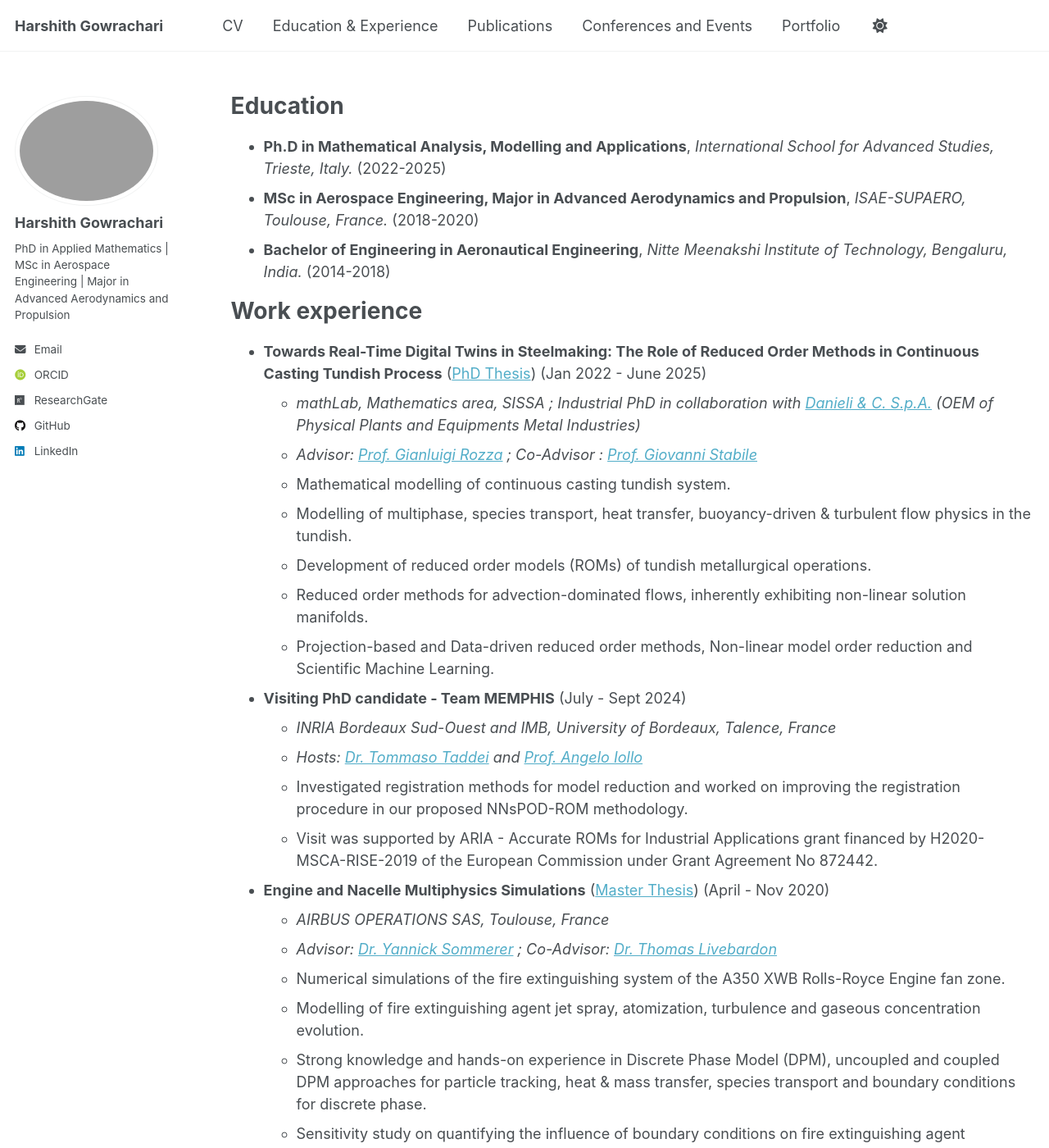
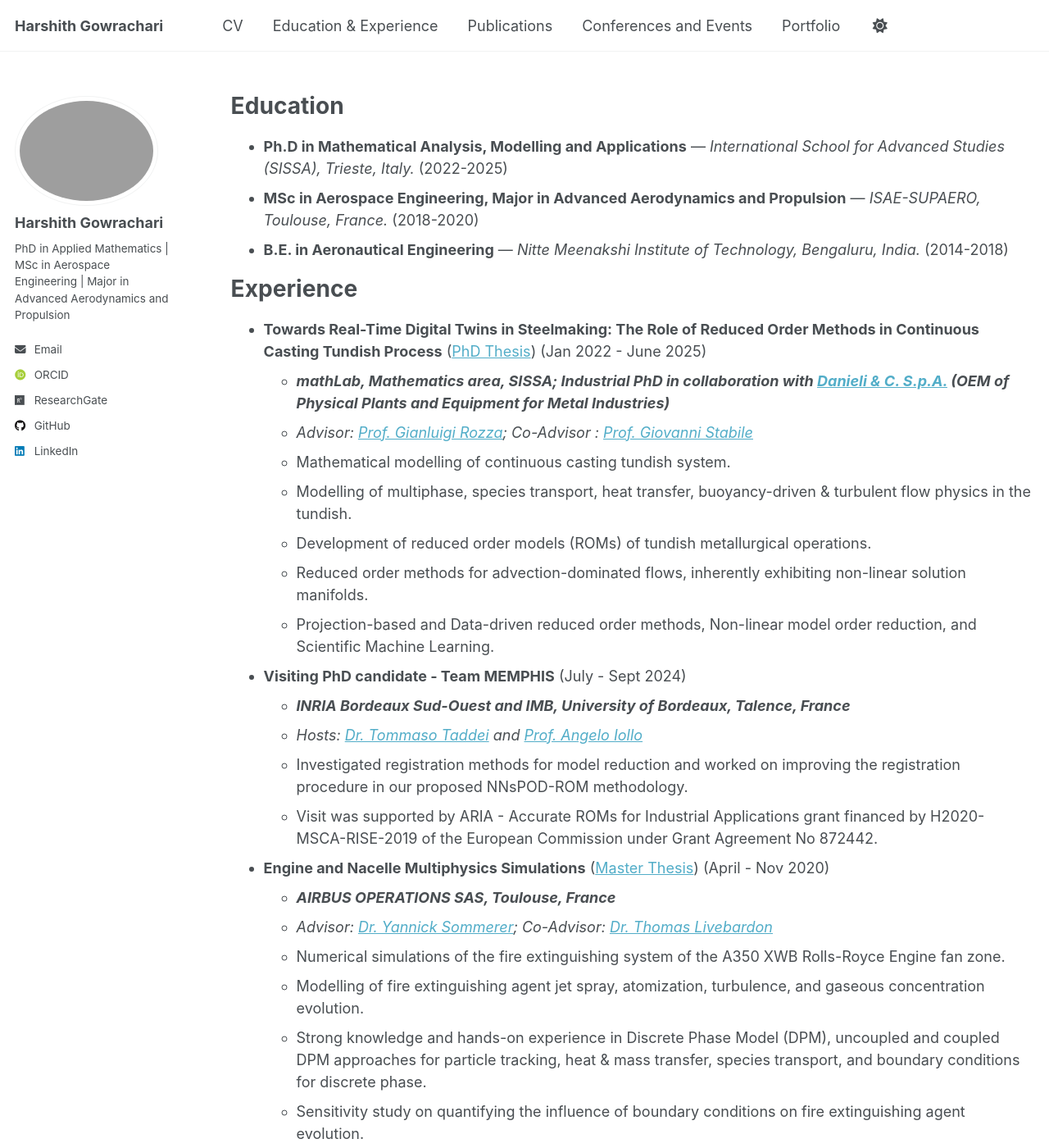
Before and after one commit to harshith-gowrachari/harshith-gowrachari.github.io, a Jekyll site: the page built from _pages/educationexperience.md, in a window 1280 px wide and 1400 px high. Shown: the whole window at 82% size. Built offline with Jekyll 4.4.1, drawn with Linux system fonts in a browser that asks for light colours; some web fonts are replaced; a script that is not in the unit is left out.

Commit message:
Update educationexperience.md

```diff
--- a/_pages/educationexperience.md
+++ b/_pages/educationexperience.md
@@ -11,58 +11,58 @@ redirect_from:
 
 Education
 ======
-* **Ph.D in Mathematical Analysis, Modelling and Applications**, *International School for Advanced Studies, Trieste, Italy.* (2022-2025)
-* **MSc in Aerospace Engineering, Major in Advanced Aerodynamics and Propulsion**, *ISAE-SUPAERO, Toulouse, France.* (2018-2020)
-* **Bachelor of Engineering in Aeronautical Engineering**, *Nitte Meenakshi Institute of Technology, Bengaluru, India.* (2014-2018)
+* **Ph.D in Mathematical Analysis, Modelling and Applications** — *International School for Advanced Studies (SISSA), Trieste, Italy.* (2022-2025)
+* **MSc in Aerospace Engineering, Major in Advanced Aerodynamics and Propulsion** — *ISAE-SUPAERO, Toulouse, France.* (2018-2020)
+* **B.E. in Aeronautical Engineering** — *Nitte Meenakshi Institute of Technology, Bengaluru, India.* (2014-2018)
 
-Work experience
+Experience
 ======
 * **Towards Real-Time Digital Twins in Steelmaking: The Role of Reduced Order Methods in Continuous Casting Tundish Process** ([PhD Thesis](https://drive.google.com/file/d/1OgOth6HLPb-1hMipLhVVahgZGV20kRB3/view?usp=sharing)) (Jan 2022 - June 2025)
-  * *mathLab, Mathematics area, SISSA ; Industrial PhD in collaboration with [Danieli & C. S.p.A.](https://www.danieli.com/en) (OEM of Physical Plants and Equipments Metal Industries)*
-  * *Advisor: [Prof. Gianluigi Rozza](http://people.sissa.it/~grozza/) ; Co-Advisor : [Prof. Giovanni Stabile](https://www.giovannistabile.com/)*
+  * **_mathLab, Mathematics area, SISSA; Industrial PhD in collaboration with [Danieli & C. S.p.A.](https://www.danieli.com/en) (OEM of Physical Plants and Equipment for Metal Industries)_**
+  * *Advisor: [Prof. Gianluigi Rozza](http://people.sissa.it/~grozza/); Co-Advisor : [Prof. Giovanni Stabile](https://www.giovannistabile.com/)*
   * Mathematical modelling of continuous casting tundish system.
   * Modelling of multiphase, species transport, heat transfer, buoyancy-driven & turbulent flow physics in the tundish.
   * Development of reduced order models (ROMs) of tundish metallurgical operations.
   * Reduced order methods for advection-dominated flows, inherently exhibiting non-linear solution manifolds.
-  * Projection-based and Data-driven reduced order methods, Non-linear model order reduction and Scientific Machine Learning.
+  * Projection-based and Data-driven reduced order methods, Non-linear model order reduction, and Scientific Machine Learning.
 
  * **Visiting PhD candidate - Team MEMPHIS** (July - Sept 2024)
-    * *INRIA Bordeaux Sud-Ouest and IMB, University of Bordeaux, Talence, France*
+    * **_INRIA Bordeaux Sud-Ouest and IMB, University of Bordeaux, Talence, France_**
     * *Hosts: [Dr. Tommaso Taddei](https://www.math.u-bordeaux.fr/~ttaddei/index.html) and [Prof. Angelo Iollo](https://www.math.u-bordeaux.fr/~aiollo/Home.html)*
     * Investigated registration methods for model reduction and worked on improving the registration procedure in our proposed NNsPOD-ROM methodology.
     * Visit was supported by ARIA - Accurate ROMs for Industrial Applications grant financed by H2020-MSCA-RISE-2019 of the European Commission under Grant Agreement No 872442.
 
 * **Engine and Nacelle Multiphysics Simulations** ([Master Thesis](https://drive.google.com/file/d/19dh-aJvh5UjarwYWoo_Tpm-IL_im4DH6/view?usp=sharing)) (April - Nov 2020)
-  * *AIRBUS OPERATIONS SAS, Toulouse, France*
-  * *Advisor: [Dr. Yannick Sommerer](mailto:yannick.sommerer@airbus.com) ; Co-Advisor: [Dr. Thomas Livebardon](mailto:thomas.livebardon@airbus.com)*
+  * **_AIRBUS OPERATIONS SAS, Toulouse, France_**
+  * *Advisor: [Dr. Yannick Sommerer](mailto:yannick.sommerer@airbus.com); Co-Advisor: [Dr. Thomas Livebardon](mailto:thomas.livebardon@airbus.com)*
   * Numerical simulations of the fire extinguishing system of the A350 XWB Rolls-Royce Engine fan zone.
-  * Modelling of fire extinguishing agent jet spray, atomization, turbulence and gaseous concentration evolution.
-  * Strong knowledge and hands-on experience in Discrete Phase Model (DPM), uncoupled and coupled DPM approaches for particle tracking, heat & mass transfer, species transport and boundary conditions for discrete phase.
+  * Modelling of fire extinguishing agent jet spray, atomization, turbulence, and gaseous concentration evolution.
+  * Strong knowledge and hands-on experience in Discrete Phase Model (DPM), uncoupled and coupled DPM approaches for particle tracking, heat & mass transfer, species transport, and boundary conditions for discrete phase.
   * Sensitivity study on quantifying the influence of boundary conditions on fire extinguishing agent evolution.
 
 * **Aero-acoustic Predictions for Turbomachinery Applications** (Research project) (Jan 2019 - March 2020)
-  * *DAEP - Department of Aerodynamics, Energy and Propulsion, ISAE SUPAERO, Toulouse, France*
+  * **_DAEP - Department of Aerodynamics, Energy and Propulsion, ISAE SUPAERO, Toulouse, France_**
   * Assessment of the in-house Finite Volume LES code - CharLES<sup>X</sup> for turbomachinery aero-acoustic applications.
   * Addressed the accuracy and stability of the solver, by performing benchmark test cases: isentropic convective vortex, cavity noise mechanisms – by exhibiting both aero-acoustic feedback loop and resonance.
 
 * **Analysis of Aircraft Environmental Control System** (Bachelor thesis) (Dec 2017 - April 2018)
-  * *Department of Mechanical Engineering, IISc - Indian Institute of Science, Bengaluru, India*
+  * **_Department of Mechanical Engineering, IISc - Indian Institute of Science, Bengaluru, India_**
   * *Advisor: Dr. G.S.V.L. Narasimham*
   * Thermodynamic modelling of aircraft environmental control system (ECS).
   * Analyzing the performance of the ECS for different flight scenarios.
 
 * **Lead Aerodynamicist - TEAM ARION (SAE-INDIA Student Formula TEAM)** (Oct 2017 - April 2018)
-  * *SAE-INDIA Student Club, NMIT, Bengaluru, India*
+  * **_SAE-INDIA Student Club, NMIT, Bengaluru, India_**
   * Design and CFD simulations of 3D Air restrictor for Honda CBR 600cc V4 engine.
   * CFD simulations of airfoils for front and rear wing applications.
 
 * **Finite Element Analysis of Cubesat** (Intern) (May - July 2018)
-  * *Center for Small Satellite Research, NMIT, Bengaluru, India*
+  * **_Center for Small Satellite Research, NMIT, Bengaluru, India_**
   * Designing of STUDSAT-2 satellite using sandwiched honeycomb structure.
   * Static structural analysis of sandwiched honeycomb structure of STUDSAT-2.
 
 * **Intern at Aircraft Division** (June 2017)
-  * *Hindustan Aeronautics Limited, Bengaluru, India*
+  * **_Hindustan Aeronautics Limited, Bengaluru, India_**
   * Industrial training on assembly of aircraft and manufacturing processes in the aircraft division.
 
 Skills
```
